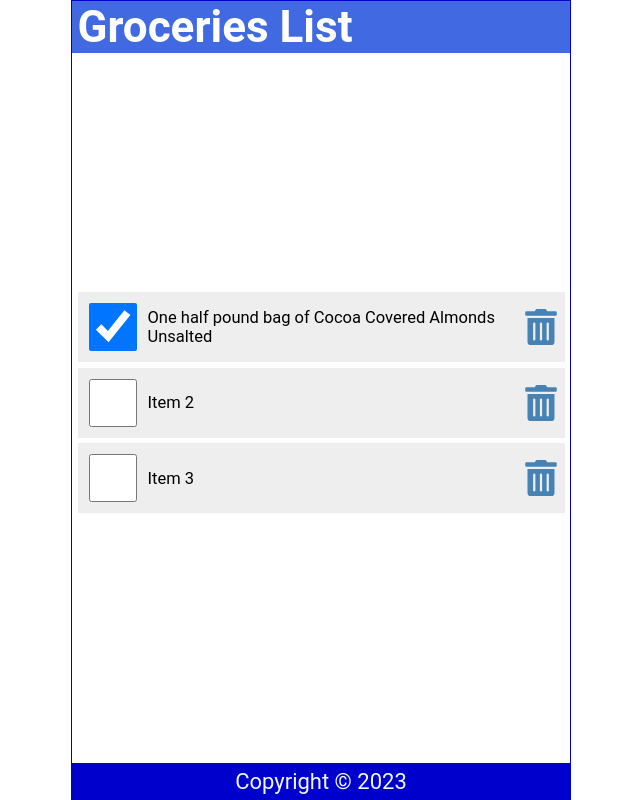
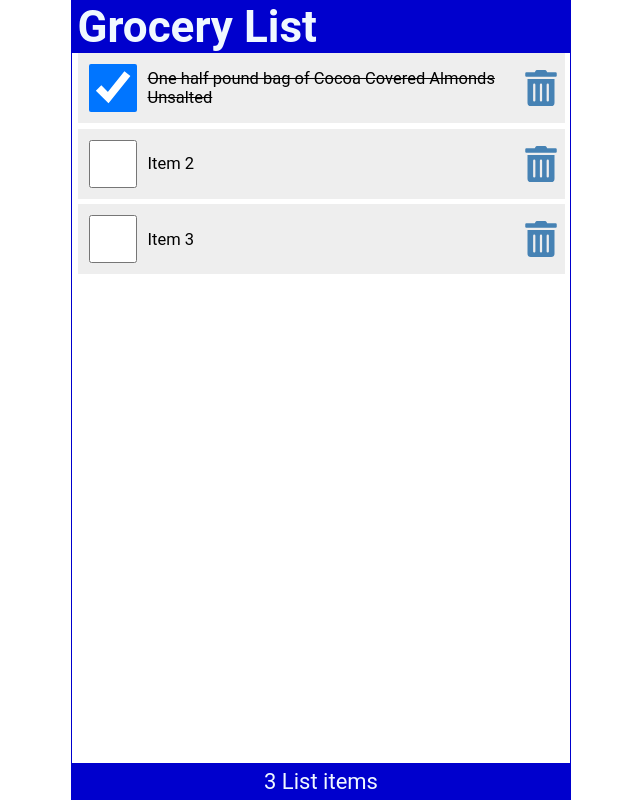
Before and after one commit to mpuseljic/learn-react, a React (Create React App) app: page / in a window 1280 px wide. Shown: the whole page, without its empty margins (319-959 px from the left). Built offline with nearby package versions, Linux system fonts and the light colour scheme.

Commit message:
props & props drilling

```diff
--- a/src/App.js
+++ b/src/App.js
@@ -1,13 +1,50 @@
 import Header from "./Header";
 import Content from "./Content";
 import Footer from "./Footer";
+import { useState } from "react";
 
 function App() {
+  const [items, setItems] = useState([
+    {
+      id: 1,
+      checked: true,
+      item: "One half pound bag of Cocoa Covered Almonds Unsalted",
+    },
+    {
+      id: 2,
+      checked: false,
+      item: "Item 2",
+    },
+    {
+      id: 3,
+      checked: false,
+      item: "Item 3",
+    },
+  ]);
+
+  const handleCheck = (id) => {
+    const listItems = items.map((item) =>
+      item.id === id ? { ...item, checked: !item.checked } : item
+    );
+    setItems(listItems);
+    localStorage.setItem("shoppinglist", JSON.stringify(listItems));
+  };
+
+  const handleDelete = (id) => {
+    const listItems = items.filter((item) => item.id !== id);
+    setItems(listItems);
+    localStorage.setItem("shoppinglist", JSON.stringify(listItems));
+  };
+
   return (
     <div className="App">
       <Header />
-      <Content />
-      <Footer />
+      <Content
+        items={items}
+        handleCheck={handleCheck}
+        handleDelete={handleDelete}
+      />
+      <Footer length={items.length} />
     </div>
   );
 }
--- a/src/Content.js
+++ b/src/Content.js
@@ -1,48 +1,18 @@
 import React from "react";
-import { useState } from "react";
-import { FaTrashAlt } from "react-icons/fa";
+import ItemList from "./ItemList";
 
-const Content = () => {
-  const [items, setItems] = useState([
-    {
-      id: 1,
-      checked: true,
-      item: "One half pound bag of Cocoa Covered Almonds Unsalted",
-    },
-    {
-      id: 2,
-      checked: false,
-      item: "Item 2",
-    },
-    {
-      id: 3,
-      checked: false,
-      item: "Item 3",
-    },
-  ]);
-
-  const handleCheck = (id) => {
-    const listItems = items.map((item) =>
-      item.id === id ? { ...item, checked: !item.checked } : item
-    );
-    setItems(listItems);
-  };
-
+const Content = ({ items, handleCheck, handleDelete }) => {
   return (
     <main>
-      <ul>
-        {items.map((item) => (
-          <li className="item" key={item.id}>
-            <input
-              type="checkbox"
-              onChange={() => handleCheck(item.id)}
-              checked={item.checked}
-            />
-            <label>{item.item}</label>
-            <FaTrashAlt role="button" tabIndex="0" />
-          </li>
-        ))}
-      </ul>
+      {items.length ? (
+        <ItemList
+          items={items}
+          handleCheck={handleCheck}
+          handleDelete={handleDelete}
+        />
+      ) : (
+        <p style={{ marginTop: "2rem" }}>Your list is empty.</p>
+      )}
     </main>
   );
 };
--- a/src/Footer.js
+++ b/src/Footer.js
@@ -1,10 +1,11 @@
 import React from "react";
 
-const Footer = () => {
-  const today = new Date();
+const Footer = ({ length }) => {
   return (
     <footer>
-      <p>Copyright &copy; {today.getFullYear()}</p>
+      <p>
+        {length} List {length === 1 ? "item" : "items"}
+      </p>
     </footer>
   );
 };
--- a/src/Header.js
+++ b/src/Header.js
@@ -1,15 +1,15 @@
 import React from "react";
 
-const Header = () => {
-  const headerStyle = {
-    backgroundColor: "royalblue",
-    color: "#fff",
-  };
+const Header = ({ title }) => {
   return (
-    <header style={headerStyle}>
-      <h1>Groceries List</h1>
+    <header>
+      <h1>{title}</h1>
     </header>
   );
 };
 
+Header.defaultProps = {
+  title: "Grocery List",
+};
+
 export default Header;
--- /dev/null
+++ b/src/ItemList.js
@@ -0,0 +1,19 @@
+import React from "react";
+import LineItem from "./LineItem";
+
+const ItemList = ({ items, handleCheck, handleDelete }) => {
+  return (
+    <ul>
+      {items.map((item) => (
+        <LineItem
+          key={item.id}
+          item={item}
+          handleCheck={handleCheck}
+          handleDelete={handleDelete}
+        />
+      ))}
+    </ul>
+  );
+};
+
+export default ItemList;
--- /dev/null
+++ b/src/LineItem.js
@@ -0,0 +1,28 @@
+import React from "react";
+import { FaTrashAlt } from "react-icons/fa";
+
+const LineItem = ({ item, handleCheck, handleDelete }) => {
+  return (
+    <li className="item" key={item.id}>
+      <input
+        type="checkbox"
+        onChange={() => handleCheck(item.id)}
+        checked={item.checked}
+      />
+      <label
+        style={item.checked ? { textDecoration: "line-through" } : null}
+        onDoubleClick={() => handleCheck(item.id)}
+      >
+        {item.item}
+      </label>
+      <FaTrashAlt
+        onClick={() => handleDelete(item.id)}
+        role="button"
+        tabIndex="0"
+        aria-label={`Delete ${item.item}`}
+      />
+    </li>
+  );
+};
+
+export default LineItem;
--- a/src/index.css
+++ b/src/index.css
@@ -43,7 +43,7 @@ main {
   display: flex;
   flex-direction: column;
   flex-grow: 1;
-  justify-content: center;
+  justify-content: flex-start;
   align-items: center;
   overflow-y: auto;
 }
```
